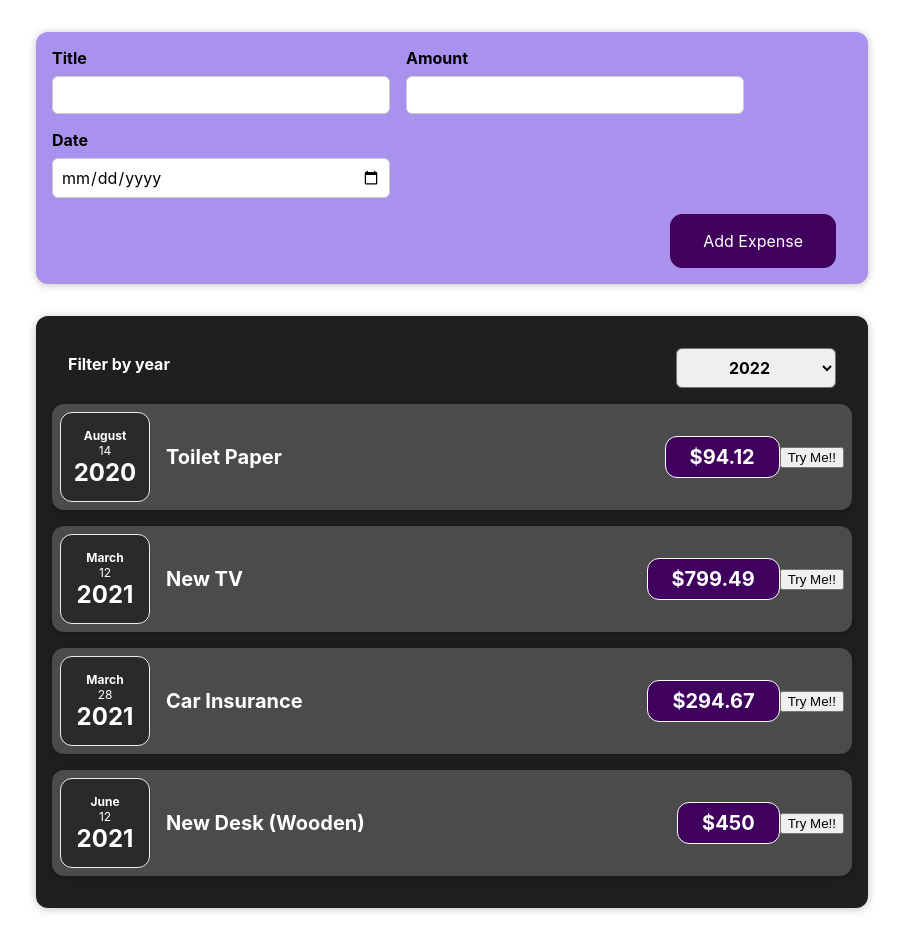
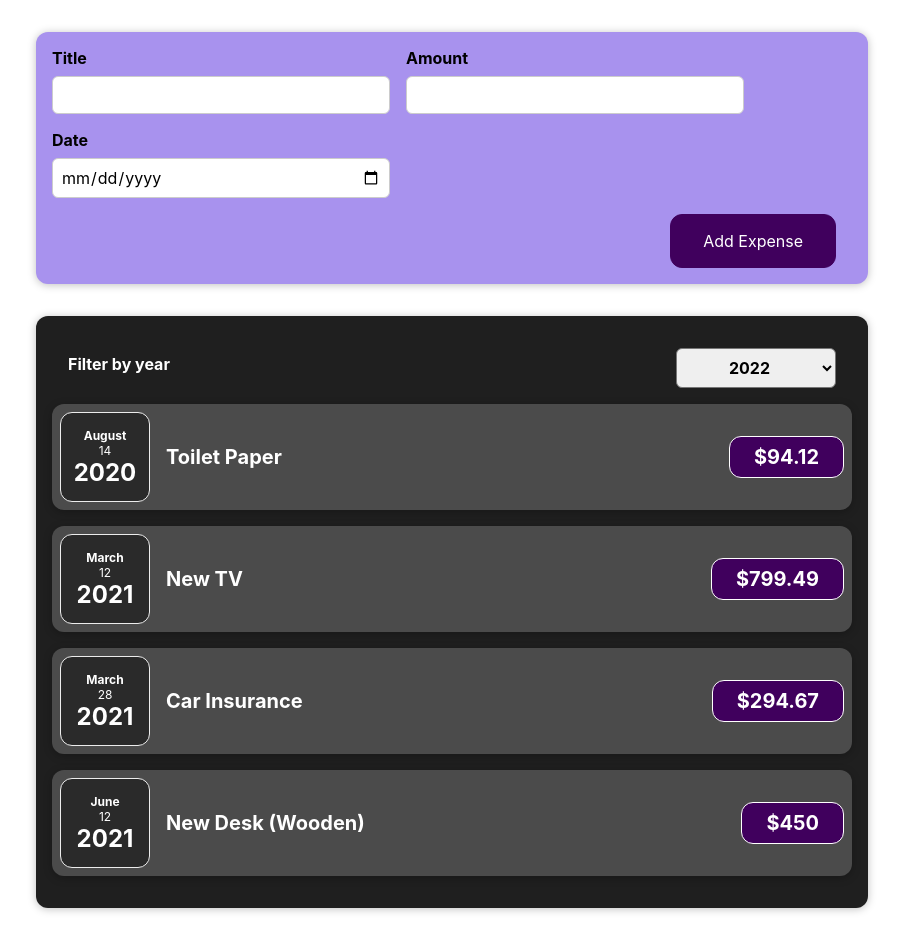
Before and after one commit to uzairqq/expense-tracker-app, a React (Create React App) app: page / in a window 1280 px wide. Shown: the whole page, without its empty margins (188-1091 px from the left). Built offline with nearby package versions, Linux system fonts and the light colour scheme.

Commit message:
Using Keys

```diff
--- a/src/App.js
+++ b/src/App.js
@@ -35,8 +35,6 @@ const App = () => {
   const addExpenseHandler = (expense) => {
     // setExpenses([expense, ...expenses]); one method to update update state.
     setExpenses((previousExpenses) => {
-      console.log(expense);
-      console.log(previousExpenses);
       return [...previousExpenses, expense];
     }); //update state based on previous state.
   };
--- a/src/components/Expenses/ExpenseItem.js
+++ b/src/components/Expenses/ExpenseItem.js
@@ -5,10 +5,6 @@ import "./ExpenseItem.css";
 const ExpenseItem = (props) => {
   const [title, setTitle] = useState(props.title);
 
-  const clickHandler = () => {
-    setTitle("Updated") ;
-    console.log("Clicked!!");
-  };
   return (
     <div className="expense-item">
       <ExpenseDate date={props.date} />
@@ -16,7 +12,6 @@ const ExpenseItem = (props) => {
         <h2>{title}</h2>
         <div className="expense-item__price">{"$" + props.amount}</div>
       </div>
-      <button onClick={clickHandler}>Try Me!!</button>
     </div>
   );
 };
--- a/src/components/Expenses/Expenses.js
+++ b/src/components/Expenses/Expenses.js
@@ -6,6 +6,7 @@ import "./Expenses.css";
 const Expenses = (props) => {
   const [year, setSelectedYear] = useState("");
   const handleSelectedYear = (year) => {
+    console.log(year);
     setSelectedYear(year);
   };
 
@@ -16,6 +17,7 @@ const Expenses = (props) => {
       </div>
       {props.expenses.map((expense) => (
         <ExpenseItem
+          key={expense.id}
           title={expense.title}
           amount={expense.amount}
           date={expense.date}
```
